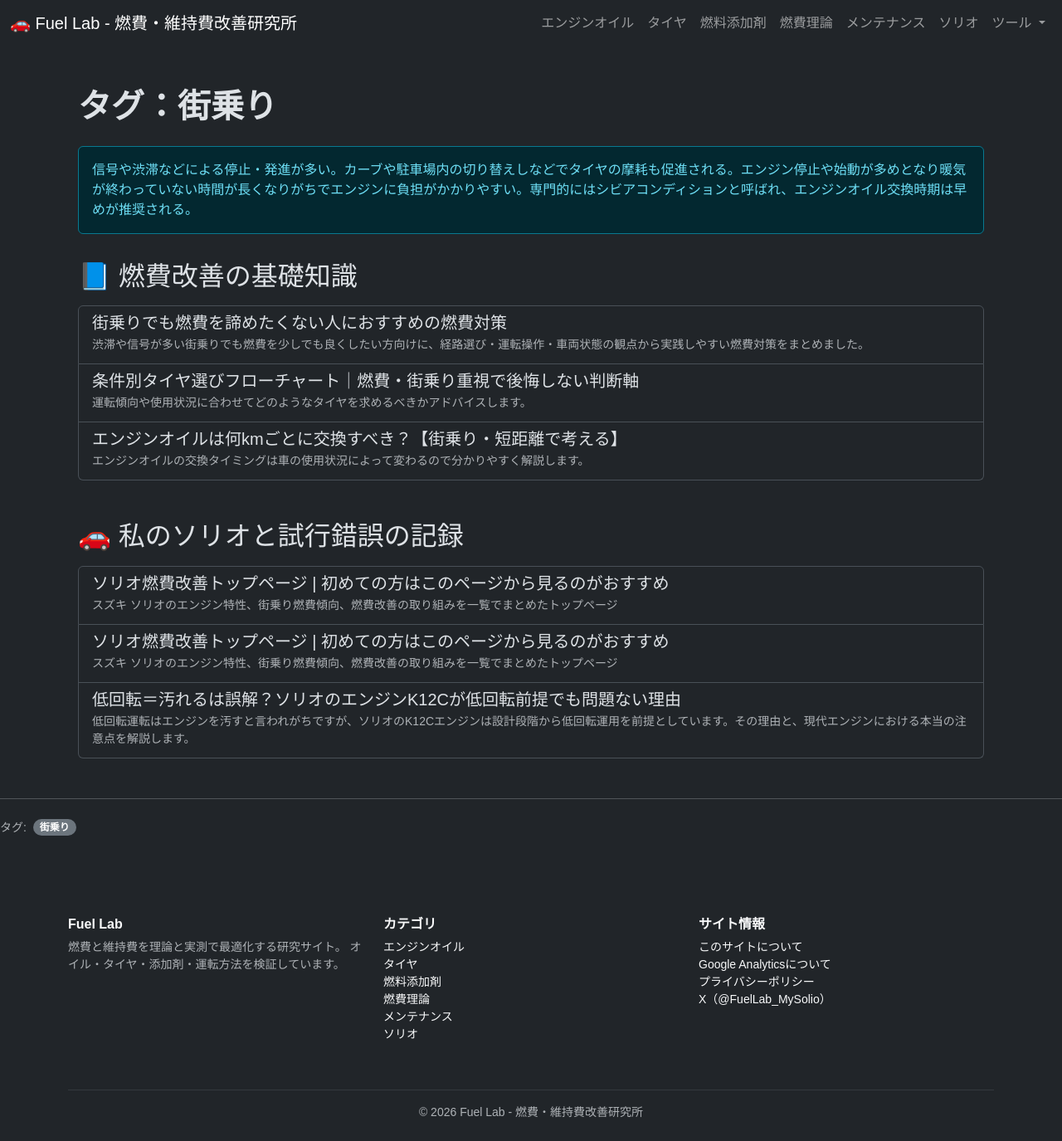
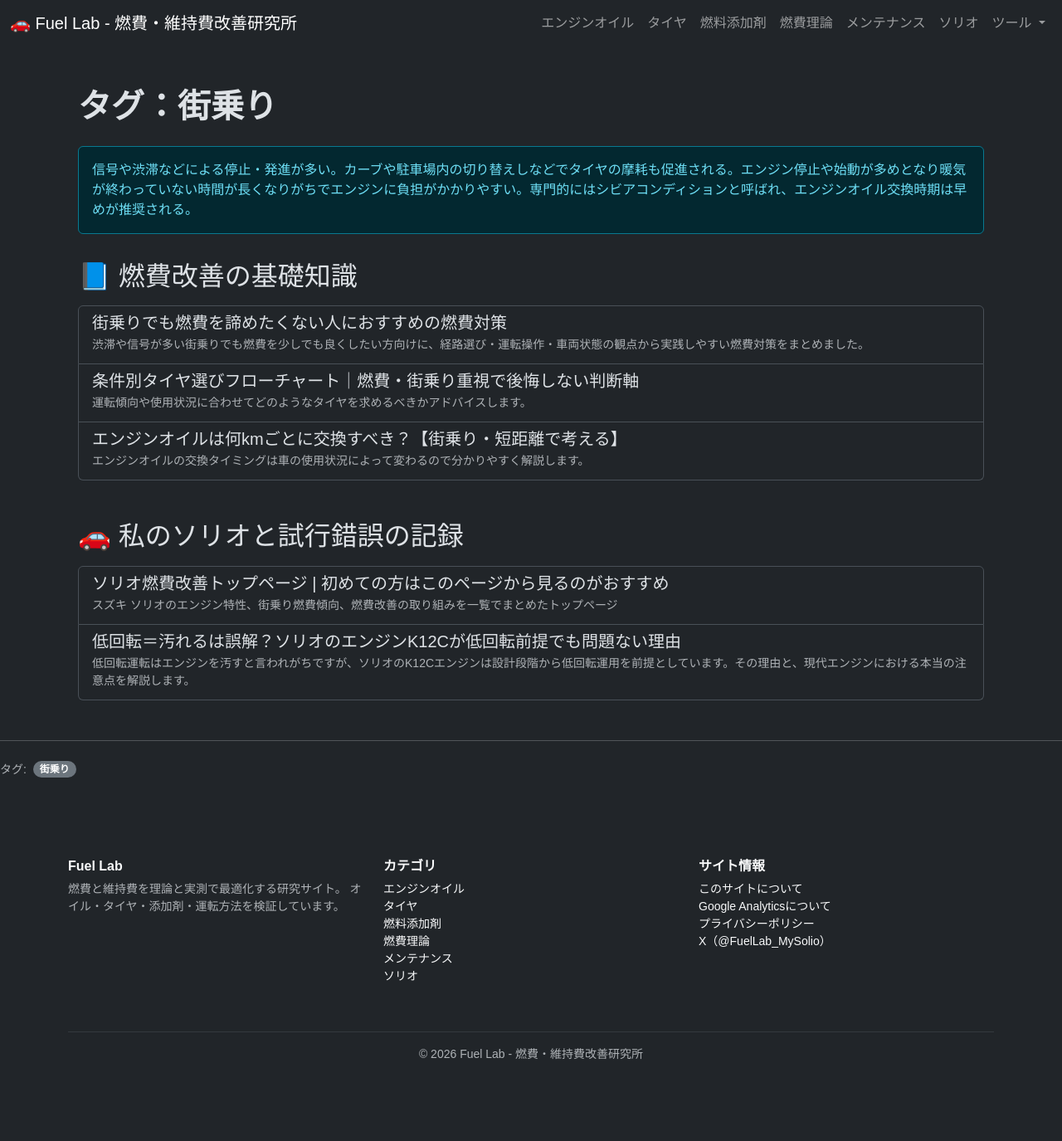
Before and after one commit to funyapar-org/fuel-lab, a Jekyll site: the page built from _tags/city-driving.md, in a window 1280 px wide. Shown: the whole page at 83% size. Built offline with Jekyll 4.4.1, drawn with Linux system fonts in a browser that asks for light colours; after the commit the page ends 1305 px from its top, so only the background shows below that.

Commit message:
delete overview

```diff
--- a/_solio/solio-overview.md
+++ /dev/null
@@ -1,195 +0,0 @@
----
-layout: default
-nav_title: ソリオ燃費改善トップページ
-title: ソリオ燃費改善トップページ | 初めての方はこのページから見るのがおすすめ
-description: スズキ ソリオのエンジン特性、街乗り燃費傾向、燃費改善の取り組みを一覧でまとめたトップページ
-date: 2026-01-17
-category: solio
-tags:
-  - solio
-  - fuel-economy-improve
-  - city-driving
-  - engine
----
-
-<div class="container my-4">
-
-  <h1 class="mb-3">{{ page.title }}</h1>
-
-  <p class="lead">
-    このページでは、スズキ ソリオ（ガソリン車）を<strong>街乗り中心（約95%以上）</strong>で使用している実体験をもとに、
-    車両の特性・燃費傾向・燃費改善の取り組みを一覧形式で整理しています。
-  </p>
-
-  <hr class="my-4">
-
-  <h2 class="h4 mb-3">このトップページの目的</h2>
-  <ul>
-    <li>ソリオが<strong>どんな特性の車か</strong>を短時間で把握できるようにする</li>
-    <li>燃費が伸びやすい理由／落ちやすい条件を整理する</li>
-    <li>実際に行っている<strong>燃費改善施策の全体像</strong>を一覧で示す</li>
-    <li>各詳細解説ページへの<strong>案内ページ</strong>として機能させる</li>
-  </ul>
-
-  <hr class="my-4">
-
-  <h2 class="h4 mb-3">なぜソリオを選んだのか</h2>
-
-  <p class="mt-2">
-    以下のページでどのように考えてソリオを選択したかを詳しく解説しています。
-  </p>
-
-  <p>
-    👉 <a href="/fuel-lab/solio/why-choose-solio-gasoline.html">
-      なぜソリオのガソリン車を選んだのか｜維持費と長期保有を重視した現実的な判断
-    </a>
-  </p>
-
-  <hr class="my-4">
-
-  <h2 class="h4 mb-3">ソリオという車の基本的な特徴</h2>
-
-  <div class="table-responsive">
-    <table class="table table-bordered align-middle">
-      <tbody>
-        <tr>
-          <th class="table-light" style="width: 30%;">車種カテゴリ</th>
-          <td>コンパクトトールワゴン</td>
-        </tr>
-        <tr>
-          <th class="table-light">主な使用環境</th>
-          <td>街乗り（信号・低速走行が多い）</td>
-        </tr>
-        <tr>
-          <th class="table-light">エンジン形式</th>
-          <td>自然吸気・ポート噴射（直噴ではない）</td>
-        </tr>
-        <tr>
-          <th class="table-light">燃費特性の傾向</th>
-          <td>低負荷・低回転域で効率が良い</td>
-        </tr>
-        <tr>
-          <th class="table-light">燃費に影響しやすい要素</th>
-          <td>暖機状態・吸気系の汚れ・走行距離の短さ</td>
-        </tr>
-      </tbody>
-    </table>
-  </div>
-
-  <p class="mt-2">
-    エンジン特性の詳細については、以下のページで詳しく解説しています。
-  </p>
-
-  <p>
-    👉 <a href="/fuel-lab/solio/solio-engine-characteristics.html">
-      ソリオのエンジン特性と燃費傾向
-    </a>
-  </p>
-  <p>
-    👉 <a href="/fuel-lab/solio/k12c-low-rpm-carbon-myth.html">
-      低回転＝汚れるは誤解？ソリオのエンジンK12Cが低回転前提でも問題ない理由
-    </a>
-  </p>
-  <p>
-    👉 <a href="/fuel-lab/solio/solio-port-injection-fuel-additive.html">
-      ソリオは直噴じゃない？燃料添加剤が効きやすいエンジン構造を解説
-    </a>
-  </p>
-
-  <hr class="my-4">
-
-  <h2 class="h4 mb-3">街乗り中心での燃費傾向</h2>
-
-  <p>
-    ソリオは街乗り主体でも比較的燃費が安定しやすい一方、以下の条件では燃費が落ちやすい傾向があります。
-  </p>
-
-  <ul>
-    <li>短距離走行が続く（エンジンが温まりきらない）</li>
-    <li>冬季など外気温が低い時期</li>
-    <li>吸気系・スロットル周りの汚れが蓄積している状態</li>
-  </ul>
-
-  <p>
-    特に<strong>冬場の燃費低下</strong>については、以下のページで原因と対策を整理しています。
-  </p>
-
-  <p>
-    👉 <a href="/fuel-lab/knowledge/winter-fuel-economy.html">
-      寒いと燃費が下がる理由
-    </a>
-  </p>
-
-  <hr class="my-4">
-
-  <h2 class="h4 mb-3">実施している燃費改善施策一覧</h2>
-
-  <p>
-    現在行っている、または検証中の燃費改善施策を一覧にまとめています。
-  </p>
-
-  <div class="table-responsive">
-    <table class="table table-striped align-middle">
-      <thead class="table-light">
-        <tr>
-          <th>カテゴリ</th>
-          <th>施策内容</th>
-          <th>詳細ページ</th>
-        </tr>
-      </thead>
-      <tbody>
-      　<tr>
-          <td>タイヤ・ホイール交換</td>
-          <td>軽量かつ転がり抵抗AAAタイヤに交換</td>
-          <td>
-            <a href="/fuel-lab/solio/fuel-optimization-by-tire.html">
-              詳細を見る
-            </a>
-          </td>
-        </tr>
-        <tr>
-          <td>吸気系</td>
-          <td>スロットルバルブ清掃</td>
-          <td>
-            <a href="/fuel-lab/solio/solio-throttle-body-cleaning.html">
-              詳細を見る
-            </a>
-          </td>
-        </tr>
-        <tr>
-          <td>燃料系</td>
-          <td>燃料添加剤（FCR-062）の使用</td>
-          <td>
-            <a href="/fuel-lab/solio/fcr062-effect.html">
-              詳細を見る
-            </a>
-          </td>
-        </tr>
-        <tr>
-          <td>走行条件</td>
-          <td>暖機完了後の走行を意識</td>
-          <td>
-            <a href="/fuel-lab/knowledge/winter-fuel-economy.html">
-              関連解説
-            </a>
-          </td>
-        </tr>
-      </tbody>
-    </table>
-  </div>
-
-  <hr class="my-4">
-
-  <h2 class="h4 mb-3">この先追加予定のページ</h2>
-
-  <ul>
-    <li>街乗り特化で燃費を伸ばす運転の考え方</li>
-    <li>ソリオで陥りやすい燃費悪化トラブルまとめ</li>
-    <li>メンテナンス頻度と燃費の関係</li>
-  </ul>
-
-  <p class="mt-3">
-    各ページが増え次第、このトップページも随時更新していきます。
-  </p>
-
-</div>
```
Also changed, not shown: _knowledge/aluminum-tape-tune-fuel-economy.md (+1 -1 lines), _knowledge/first-action.md (+1 -1 lines).
